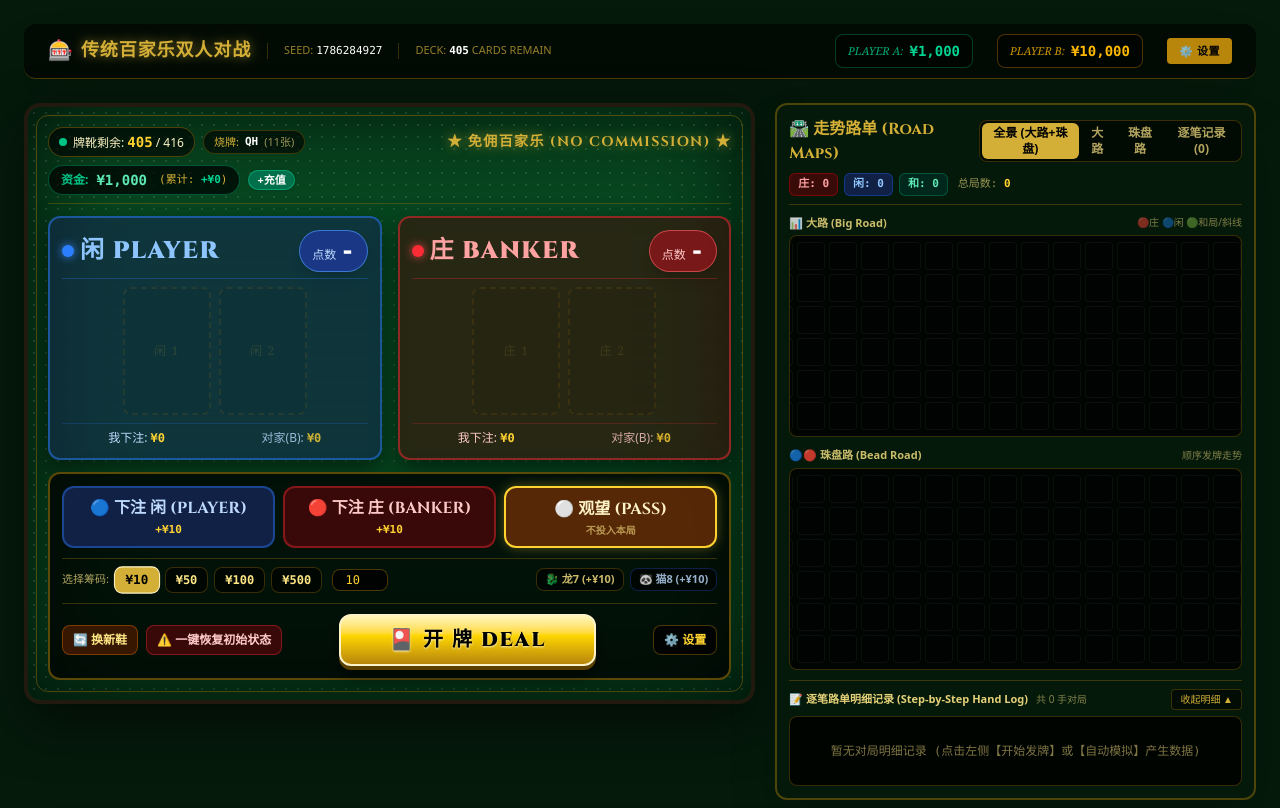
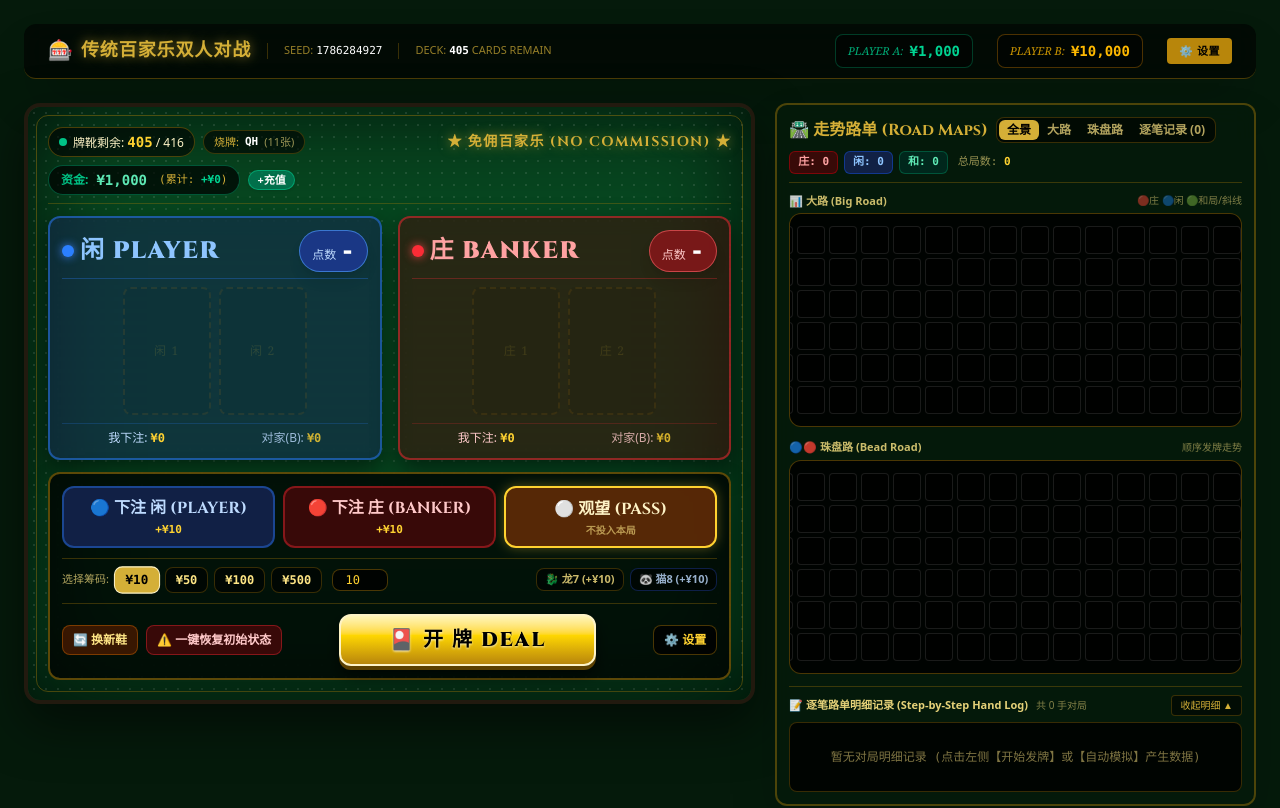
Before and after one commit to hanksun138-Sun/Baccarat-Bet, a React (Vite) app: page / in a window 1280 px wide. Shown: the top 808 px of the page. Built offline with nearby package versions, Linux system fonts and the light colour scheme.

Commit message:
fix(ui): improve road scroll behavior
Add a slight delay to the scroll effect to ensure containers have rendered, and update tab labels.

```diff
--- a/src/components/BigRoad.tsx
+++ b/src/components/BigRoad.tsx
@@ -56,14 +56,17 @@ export const BigRoad: React.FC<BigRoadProps> = ({ handResults }) => {
   const dragon7Count = handResults.filter((h) => h.isDragon7).length;
   const panda8Count = handResults.filter((h) => h.isPanda8).length;
 
-  // Auto scroll to right on update
+  // Auto scroll to rightmost (newest) columns on update
   useEffect(() => {
+    const timer = setTimeout(() => {
       if (bigContainerRef.current) {
         bigContainerRef.current.scrollLeft = bigContainerRef.current.scrollWidth;
       }
       if (beadContainerRef.current) {
         beadContainerRef.current.scrollLeft = beadContainerRef.current.scrollWidth;
       }
+    }, 50);
+    return () => clearTimeout(timer);
   }, [handResults.length, bigCells.length, beadCells.length, activeTab]);
 
   return (
@@ -79,7 +82,7 @@ export const BigRoad: React.FC<BigRoadProps> = ({ handResults }) => {
                 activeTab === 'both' ? 'bg-[#d4af37] text-black shadow' : 'text-amber-200/70 hover:text-white'
               }`}
             >
-              全景 (大路+珠盘)
+              全景
             </button>
             <button
               onClick={() => setActiveTab('big')}
@@ -134,7 +137,7 @@ export const BigRoad: React.FC<BigRoadProps> = ({ handResults }) => {
       </div>
 
       {/* Road Map Display Grids */}
-      <div className="space-y-2.5">
+      <div className="space-y-3">
         {/* BIG ROAD (大路) */}
         {(activeTab === 'both' || activeTab === 'big') && (
           <div>
@@ -144,10 +147,10 @@ export const BigRoad: React.FC<BigRoadProps> = ({ handResults }) => {
             </div>
             <div
               ref={bigContainerRef}
-              className="w-full overflow-x-auto custom-scrollbar p-1.5 bg-black/75 rounded-lg border border-[#b8860b]/30"
+              className="w-full overflow-x-auto custom-scrollbar p-2.5 sm:p-3 bg-black/85 rounded-xl border border-[#b8860b]/40 shadow-inner"
             >
               <div
-                className="grid gap-1 min-w-[500px] select-none"
+                className="grid gap-1 min-w-[480px] select-none"
                 style={{
                   gridTemplateColumns: `repeat(${totalBigCols}, minmax(28px, 1fr))`,
                   gridTemplateRows: `repeat(6, 28px)`,
@@ -163,21 +166,21 @@ export const BigRoad: React.FC<BigRoadProps> = ({ handResults }) => {
                         <div
                           key={`big_${cellKey}`}
                           style={{ gridRowStart: r + 1, gridColumnStart: c + 1 }}
-                          className="w-7 h-7 rounded border border-white/5 bg-black/40 flex items-center justify-center relative"
+                          className="w-7 h-7 rounded border border-white/10 bg-black/50 flex items-center justify-center relative overflow-visible"
                         >
                           {cell && (
-                            <div className="relative w-5 h-5 flex items-center justify-center">
+                            <div className="relative w-6 h-6 flex items-center justify-center">
                               {/* Circle Ring Outcome */}
                               <div
-                                className={`w-4.5 h-4.5 rounded-full border-2 flex items-center justify-center font-mono font-bold text-[9px] ${
+                                className={`w-5 h-5 rounded-full border-2 flex items-center justify-center font-mono font-bold text-[9px] ${
                                   cell.winner === 'BANKER'
-                                    ? 'border-red-500 text-red-400 bg-red-950/60 shadow-[0_0_5px_rgba(239,68,68,0.5)]'
+                                    ? 'border-red-500 text-red-400 bg-red-950/80 shadow-[0_0_6px_rgba(239,68,68,0.6)]'
                                     : cell.winner === 'PLAYER'
-                                    ? 'border-blue-500 text-blue-400 bg-blue-950/60 shadow-[0_0_5px_rgba(59,130,246,0.5)]'
-                                    : 'border-emerald-500 text-emerald-400 bg-emerald-950/60 shadow-[0_0_5px_rgba(52,211,153,0.5)]'
+                                    ? 'border-blue-500 text-blue-400 bg-blue-950/80 shadow-[0_0_6px_rgba(59,130,246,0.6)]'
+                                    : 'border-emerald-500 text-emerald-400 bg-emerald-950/80 shadow-[0_0_6px_rgba(52,211,153,0.6)]'
                                 }`}
                               >
-                                {cell.ties > 0 && <span className="text-[8px] text-emerald-400">{cell.ties}</span>}
+                                {cell.ties > 0 && <span className="text-[8px] text-emerald-400 font-black">{cell.ties}</span>}
                               </div>
 
                               {/* Tie Green Slash Line */}
@@ -189,12 +192,12 @@ export const BigRoad: React.FC<BigRoadProps> = ({ handResults }) => {
 
                               {/* Dragon 7 / Panda 8 Badges */}
                               {cell.isDragon7 && (
-                                <span className="absolute -top-1 -right-1 w-2.5 h-2.5 rounded-full bg-[#d4af37] border border-black flex items-center justify-center text-[7px] text-black font-black" title="龙7">
+                                <span className="absolute -top-0.5 -right-0.5 w-2.5 h-2.5 rounded-full bg-[#d4af37] border border-black flex items-center justify-center text-[7px] text-black font-black" title="龙7">
                                   D
                                 </span>
                               )}
                               {cell.isPanda8 && (
-                                <span className="absolute -bottom-1 -right-1 w-2.5 h-2.5 rounded-full bg-blue-400 border border-black flex items-center justify-center text-[7px] text-black font-black" title="猫8">
+                                <span className="absolute -bottom-0.5 -right-0.5 w-2.5 h-2.5 rounded-full bg-blue-400 border border-black flex items-center justify-center text-[7px] text-black font-black" title="猫8">
                                   P
                                 </span>
                               )}
@@ -219,10 +222,10 @@ export const BigRoad: React.FC<BigRoadProps> = ({ handResults }) => {
             </div>
             <div
               ref={beadContainerRef}
-              className="w-full overflow-x-auto custom-scrollbar p-1.5 bg-black/75 rounded-lg border border-[#b8860b]/30"
+              className="w-full overflow-x-auto custom-scrollbar p-2.5 sm:p-3 bg-black/85 rounded-xl border border-[#b8860b]/40 shadow-inner"
             >
               <div
-                className="grid gap-1 min-w-[500px] select-none"
+                className="grid gap-1 min-w-[480px] select-none"
                 style={{
                   gridTemplateColumns: `repeat(${totalBeadCols}, minmax(28px, 1fr))`,
                   gridTemplateRows: `repeat(6, 28px)`,
@@ -238,7 +241,7 @@ export const BigRoad: React.FC<BigRoadProps> = ({ handResults }) => {
                         <div
                           key={`bead_${cellKey}`}
                           style={{ gridRowStart: r + 1, gridColumnStart: c + 1 }}
-                          className="w-7 h-7 rounded border border-white/5 bg-black/40 flex items-center justify-center relative"
+                          className="w-7 h-7 rounded border border-white/10 bg-black/50 flex items-center justify-center relative overflow-visible"
                         >
                           {cell && (
                             <div
```
Lines whose indentation alone changed are shown as unchanged.
